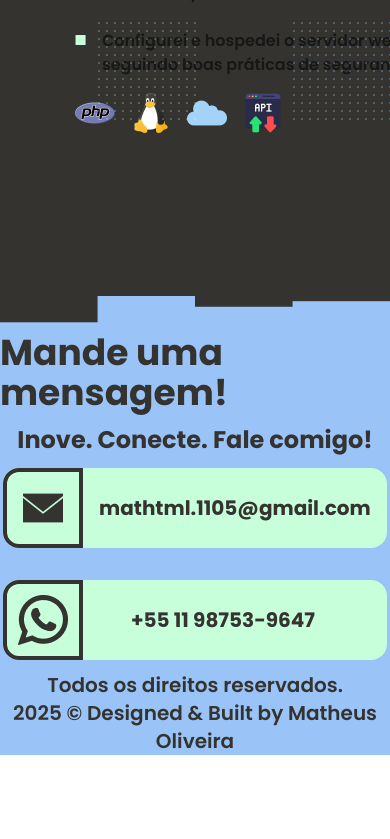
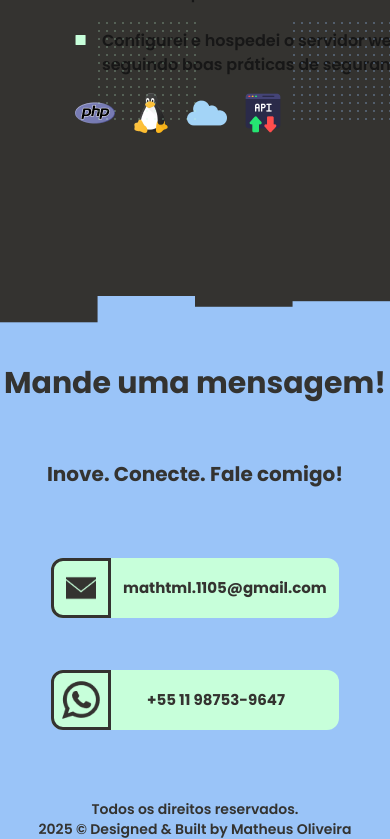
Before and after one commit to fatekkl/Portfolio-Next, a Next.js app: page / in a window 390 px wide. Shown: the part 2199-3038 px from the top of the page. Before the commit the page ends 2954 px from the top, so only its background shows below. Built offline with nearby package versions, Linux system fonts and the light colour scheme.

Commit message:
fix for 360x800

```diff
--- a/src/app/Components/Contact/index.tsx
+++ b/src/app/Components/Contact/index.tsx
@@ -5,20 +5,20 @@ import ContactButton from "../ContactButton";
 export default function Contact() {
 
     return (
-        <section className="min-h-[50vh] w-auto bg-jordy flex flex-col items-center justify-between">
-            <h1 className="text-4xl font-bold text-jet">Mande uma mensagem!</h1>
-            <h2 className="text-2xl font-bold text-jet">Inove. Conecte. Fale comigo!</h2>
+        <section className="max-sm:h-[60vh] md:min-h-[50vh] w-auto bg-jordy flex flex-col items-center justify-between">
+            <h1 className="md:text-4xl font-bold text-jet max-sm:text-center max-sm:mt-8 max-sm:text-3xl">Mande uma mensagem!</h1>
+            <h2 className="md:text-2xl font-bold text-jet  max-sm:text-xl">Inove. Conecte. Fale comigo!</h2>
             <div className="flex flex-col gap-8">
-                <a href="mailto:mathtml.1105@gmail.com?body=Ol%C3%A1,%20vimos%20seu%20portf%C3%B3lio..." target="_blank" rel="noopener noreferrer" className="w-96 h-20 bg-tea rounded-2xl flex items-center text-jet font-bold gap-4 text-xl justify-start transition-all duration-300 ease-in-out hover:cursor-pointer hover:scale-110">
+                <a href="mailto:mathtml.1105@gmail.com?body=Ol%C3%A1,%20vimos%20seu%20portf%C3%B3lio..." target="_blank" rel="noopener noreferrer" className="w-96 h-20 bg-tea rounded-2xl flex items-center text-jet font-bold gap-4 text-xl justify-start transition-all duration-300 ease-in-out hover:cursor-pointer hover:scale-110 max-sm:scale-75">
                     <ContactButton path="../../../assets/email.png" />
                     <span>mathtml.1105@gmail.com</span>
                 </a>
-                <a href="https://wa.me/5511987539647?text=Ol%C3%A1%20Matheus!" target="_blank" rel="noopener noreferrer" className="w-96 h-20 bg-tea rounded-2xl flex items-center text-jet font-bold gap-12 text-xl transition-all duration-300 ease-in-out justify-start hover:cursor-pointer hover:scale-110">
+                <a href="https://wa.me/5511987539647?text=Ol%C3%A1%20Matheus!" target="_blank" rel="noopener noreferrer" className="w-96 h-20 bg-tea rounded-2xl flex items-center text-jet font-bold gap-12 text-xl transition-all duration-300 ease-in-out justify-start hover:cursor-pointer hover:scale-110 max-sm:scale-75">
                     <ContactButton path="../../../assets/whatsapp.png" />
                     <span>+55 11 98753-9647</span>
                 </a>
             </div>
-            <div className="flex flex-col justify-end text-center text-jet text-xl font-semibold">
+            <div className="flex flex-col justify-end text-center text-jet md:text-xl font-semibold max-sm:text-sm">
                 <span>Todos os direitos reservados.</span>
                 <span>2025 © Designed & Built by Matheus Oliveira</span>
             </div>
```
